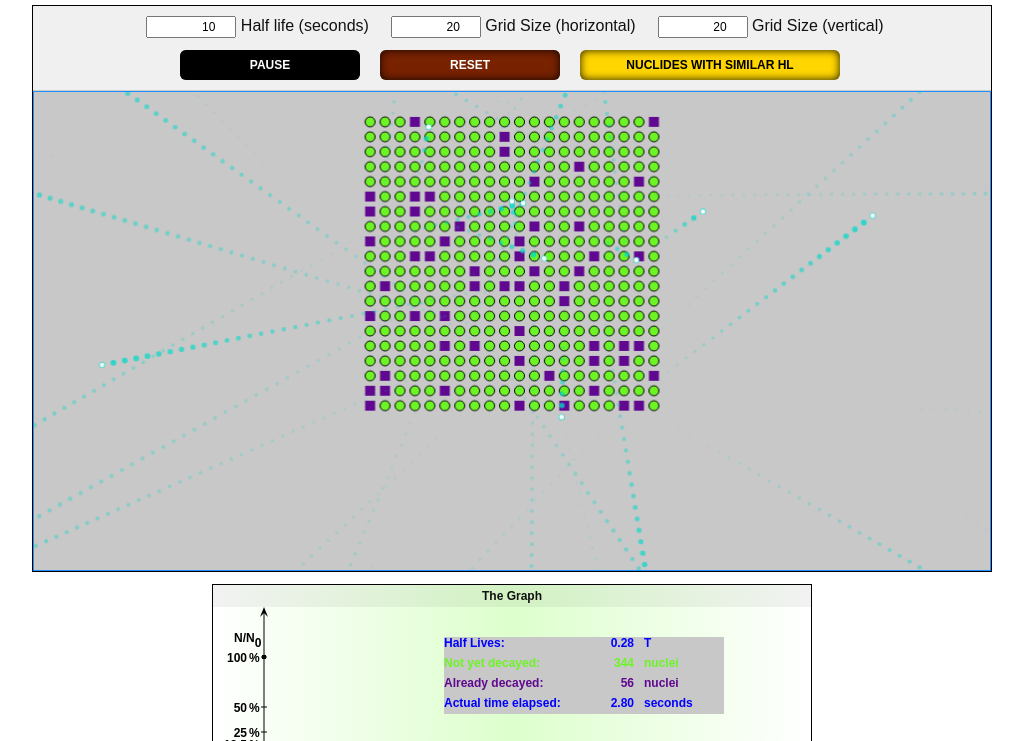
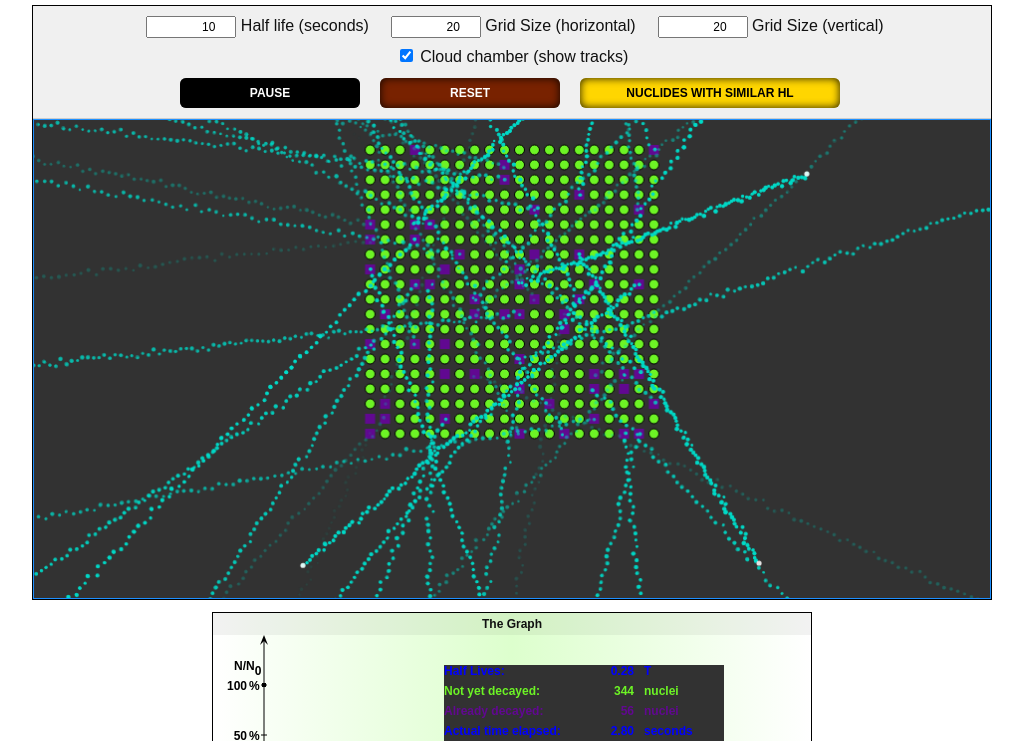
Before and after one commit to rlawry/2D-radioactive-decay, a plain HTML site: page index.html in a window 1280 px wide. Both pictures are taken after a click on the button "START". Shown: the part 59-800 px from the top of the page, without its empty margins (128-1151 px from the left). Drawn offline with Linux system fonts and the light colour scheme.

Commit message:
cloud chamber

```diff
--- a/index.html
+++ b/index.html
@@ -324,6 +324,12 @@
             <input type="number" id="gridY" value="20">
             Grid Size (vertical)
           </span>
+          <span class="pos1">
+            <label>
+              <input type="checkbox" id="cloudChamber" checked>
+              Cloud chamber (show tracks)
+            </label>
+          </span>
         </div>
         <div>
           <button id="bu2" class="start">Start</button>
@@ -361,11 +367,13 @@
   </div>
 
   <script>
-    var colorBackground = "rgba(200,200,200,1)";
+    var colorBackground = "rgba(50,50,50,1)";
     var colorActive = "#ff0000";
     var colorGradActive;
     var colorDecayed = "#000000";
     var colorTime = "#0000ff";
+
+    var showCloudChamber = true;  // controls trail rendering only
 
     var prevHalfLife = null;   // for palette changes
 
@@ -414,6 +422,11 @@
     var symbolHalfLife = "T";
     var symbolQuotient = "N/N_0";
 
+    var decayRunning = false;   // controls radioactive decay only
+    var loopRunning = false;   // controls whether RAF loop is active
+    var rafId = null;
+    var lastNow = 0;
+
     var particles = [];
     var animFrameId = null;
 
@@ -424,81 +437,146 @@
       };
     }
 
+    const ACCENT_RGBA = "rgba(0,218,200,1)";
+
     function spawnParticle(x, y) {
-      var angle = Math.random() * Math.PI * 2;
-      var speed = 660 + Math.random() * 60;      // slightly slower for smoother arcs
-      var life = 4 + Math.random() * 2;          // 4–6 seconds total visible time
+      const angle = Math.random() * 2 * Math.PI;
+      const speed = 3500 + Math.random() * 300;  // keep your high energy
+      const life = 2 + Math.random() * 1;       // uniform fade window
+      const length = 550 + Math.random() * 200;   // track length
+
+      const dx = Math.cos(angle), dy = Math.sin(angle);
+
+      // Precompute polyline at fixed spacing -> smooth, uniform density
+      const spacing = 6; // px between vertices
+      const n = Math.max(2, Math.ceil(length / spacing));
+      const points = new Array(n);
+      for (let i = 0; i < n; i++) {
+        const s = i * spacing;
+        points[i] = { x: x + dx * s, y: y + dy * s };
+      }
+
+      // Precompute shimmer specks anchored to the line (2 per vertex)
+      const theta = Math.atan2(dy, dx) + Math.PI / 2;
+      const specks = [];
+      for (let i = 0; i < n; i++) {
+        const base = points[i];
+        const jitter = (Math.random() - 0.5) * 4; // ±2 px band
+        const sx = base.x + Math.cos(theta) * jitter;
+        const sy = base.y + Math.sin(theta) * jitter;
+        const at = i * spacing; // distance along track where speck becomes visible
+        specks.push({ x: sx, y: sy, r: 0.9 + Math.random() * 1.1, at });
+        specks.push({
+          x: sx + (Math.random() - 0.5),
+          y: sy + (Math.random() - 0.5), r: 0.7 + Math.random() * 0.9, at
+        });
+      }
 
       particles.push({
-        x: x,
-        y: y,
-        vx: Math.cos(angle) * speed,
-        vy: Math.sin(angle) * speed,
-        life: life,
-        maxLife: life,
-        history: [],
-        historyMax: 90                           // long trail (tune if needed)
+        x0: x, y0: y, dx, dy,
+        speed, length,
+        age: 0, life, maxLife: life,
+        spacing, points, specks
       });
     }
 
     function updateParticles(dt) {
       if (dt <= 0) return;
 
-      for (var i = particles.length - 1; i >= 0; i--) {
-        var p = particles[i];
+      for (let i = particles.length - 1; i >= 0; i--) {
+        const p = particles[i];
+        p.age += dt;
+        p.life -= dt;
+        if (p.life <= 0) { particles.splice(i, 1); continue; }
 
-        p.life -= dt;
-        if (p.life <= 0) {
+        // Off-screen cull once the visible segment is entirely outside
+        const currentLen = Math.min(p.speed * p.age, p.length);
+        const tipIndex = Math.max(1, Math.floor(currentLen / p.spacing));
+        const a = p.points[0];
+        const b = p.points[Math.min(tipIndex, p.points.length - 1)];
+        if (segmentOffscreen(a.x, a.y, b.x, b.y, 12, canvas.width, canvas.height)) {
           particles.splice(i, 1);
-          continue;
+        }
+      }
     }
 
-        p.x += p.vx * dt;
-        p.y += p.vy * dt;
-
-        p.history.push({ x: p.x, y: p.y });
-        if (p.history.length > p.historyMax) {
-          p.history.shift();
-        }
-      }
+    function prand(seed) {
+      var x = Math.sin(seed) * 10000;
+      return x - Math.floor(x);
     }
 
 function renderParticles() {
   for (var i = 0; i < particles.length; i++) {
     var p = particles[i];
-        var lifeFactor = p.life / p.maxLife; // 1 -> 0 over lifetime
-        var history = p.history;
-        var len = history.length;
+    var lifeFactor = p.life / p.maxLife;
+    if (lifeFactor <= 0) continue;
 
-        if (len === 0) continue;
+    // Visible portion of the ray at this time
+    var currentLen = Math.min(p.speed * p.age, p.length);
+    if (currentLen <= 0) continue;
 
-        // Tail (oldest) at j=0 -> faint
-        // Head (newest) at j=len-1 -> bright
-        for (var j = 0; j < len; j++) {
-          var h = history[j];
+    // Uniform fade of the whole track as time passes
+    var alphaTrack = Math.max(0, Math.min(1, lifeFactor)) * 0.9;
 
-          var t = j / (len - 1 || 1);          // 0 at tail, 1 at head
-          var alpha = lifeFactor * t * 0.9;    // fade with both age and life
-          if (alpha <= 0.02) continue;
+    if (showCloudChamber) {
+      // Densified shimmer along the ray (no history)
+      var segments = 100;                     // resolution
+      var step = currentLen / segments;
+      var perp = Math.atan2(p.dy, p.dx) + Math.PI / 2;
 
-          var radius = 1 + 2 * t;              // slightly larger near head
+      for (var s = 0; s <= currentLen; s += step) {
+        var t = s / (p.length || 1);         // 0..1 along full planned length
+
+        var baseX = p.x0 + p.dx * s;
+        var baseY = p.y0 + p.dy * s;
+
+        // Tight perpendicular jitter band → cloud-chamber look
+        var seed = i * 997 + Math.floor(t * 977);
+        var jitterMag = 1.5 + 2.5 * prand(seed);          // narrow band
+        var jitter = (prand(seed + 1) - 0.5) * 2 * jitterMag;
+
+        var cx = baseX + Math.cos(perp) * jitter;
+        var cy = baseY + Math.sin(perp) * jitter;
+
+        // A few specks per sample to avoid gaps (uniform alpha)
+        var specks = 3;
+        for (var k = 0; k < specks; k++) {
+          var sSeed = seed + k * 37;
+          var r = 1.0 + 1.2 * prand(sSeed + 1);
 
           ctx.beginPath();
-          ctx.fillStyle = "rgba(0,218,200," + alpha + ")";
-          ctx.arc(h.x, h.y, radius, 0, 2 * Math.PI);
-          ctx.fill();
-        }
-
-        // Extra head sparkle at current position
-        var headAlpha = lifeFactor;
-        if (headAlpha > 0.05) {
-          ctx.beginPath();
-          ctx.fillStyle = "rgba(255,255,255," + headAlpha + ")";
-          ctx.arc(p.x, p.y, 2.4, 0, 2 * Math.PI);
+          ctx.fillStyle = "rgba(0,218,200," + alphaTrack + ")";
+          ctx.arc(
+            cx + (prand(sSeed + 2) - 0.5) * 0.9,
+            cy + (prand(sSeed + 3) - 0.5) * 0.9,
+            r,
+            0, 2 * Math.PI
+          );
           ctx.fill();
         }
       }
     }
+
+    // Bright head at current tip (always visible)
+    var tipX = p.x0 + p.dx * currentLen;
+    var tipY = p.y0 + p.dy * currentLen;
+
+    ctx.beginPath();
+    ctx.fillStyle = "rgba(255,255,255," + alphaTrack + ")";
+    ctx.arc(tipX, tipY, 2.6, 0, 2 * Math.PI);
+    ctx.fill();
+  }
+}
+
+
+    function segmentOffscreen(x1, y1, x2, y2, m, W, H) {
+      const left = Math.max(x1, x2) < -m;
+      const right = Math.min(x1, x2) > W + m;
+      const above = Math.max(y1, y2) < -m;
+      const below = Math.min(y1, y2) > H + m;
+      return left || right || above || below;
+    }
+
     function renderAtomsAndParticles() {
       ctx.fillStyle = colorBackground;
       ctx.fillRect(0, 0, canvas.width, canvas.height);
@@ -567,6 +645,15 @@
       bu1.onclick = reactionReset;
       bu2.onclick = reactionStart;
       bu3.onclick = reactionDiagram;
+      var cc = getElement("cloudChamber");
+      if (cc) {
+        showCloudChamber = cc.checked;
+        cc.addEventListener("change", function () {
+          showCloudChamber = cc.checked;
+          // optional immediate visual refresh
+          renderAtomsAndParticles();
+        });
+      }
     }
 
     function setButton2State(st) {
@@ -584,30 +671,63 @@
 
     function reactionReset() {
       setButton2State(0);
-      stopAnimation();
-      reset();
+      decayRunning = false;
+      stopLoop();          // stop RAF
+      reset();             // rebuild atoms, times, arrays
       paintAtoms();
       writeValues();
     }
 
     function reactionStart() {
+      // toggle button state: 0->1 (start), 1->2 (pause), 2->1 (resume)
       switchButton2();
-      if (bu2.state === 1) startAnimation();
-      else stopAnimation();
-      if (bu2.state === 2) savePoint();
-      // optional: one immediate update on click
-      paintSimulation(0);
+
+      if (bu2.state === 1) {          // Start/Resume
+        decayRunning = true;
+        ensureLoop();                 // make sure RAF is running
+      } else if (bu2.state === 2) {   // Pause
+        decayRunning = false;         // stop advancing decay clock
+        savePoint();                  // keep your “pause point” behavior
+        ensureLoop();                 // keep loop alive to drain particles
+      }
+    }
+
+    function ensureLoop() {
+      if (!loopRunning) {
+        loopRunning = true;
+        lastNow = performance.now();
+        rafId = requestAnimationFrame(loopStep);
+      }
+    }
+
+    function stopLoop() {
+      loopRunning = false;
+      if (rafId != null) {
+        cancelAnimationFrame(rafId);
+        rafId = null;
+      }
+    }
+
+    function loopStep(now) {
+      if (!loopRunning) return;
+
+      var dt = (now - lastNow) / 1000;
+      lastNow = now;
+      if (dt < 0) dt = 0;
+      if (dt > 0.1) dt = 0.1;   // clamp tab-jump spikes
+
+      paintSimulation(dt);      // advance particles every frame; decay only if running
+
+      // Auto-stop when nothing to animate
+      if (!decayRunning && particles.length === 0) {
+        stopLoop();
+        return;
+      }
+      rafId = requestAnimationFrame(loopStep);
     }
 
     function reactionDiagram() {
       drawDecayLine();
-    }
-
-    function startAnimation() {
-      if (on) return;
-      on = true;
-      t0 = performance.now();
-      animFrameId = requestAnimationFrame(animationStep);
     }
 
     function animationStep(now) {
@@ -622,14 +742,6 @@
 
       paintSimulation(dt);
       animFrameId = requestAnimationFrame(animationStep);
-    }
-
-    function stopAnimation() {
-      on = false;
-      if (animFrameId != null) {
-        cancelAnimationFrame(animFrameId);
-        animFrameId = null;
-      }
     }
 
     function savePoint() {
@@ -944,26 +1056,26 @@
     }
 
     function paintSimulation(dt) {
-      // dt is seconds between frames
       dt = dt || 0;
 
-      if (on && dt > 0) {
+      // Advance decay clock only when not paused
+      if (decayRunning && dt > 0) {
         timeVariable += dt;
       }
 
-      // Handle decays and spawn particles
+      // Spawn decays only when decay is running
+      if (decayRunning) {
         for (var i = 0; i < AtomTotal; i++) {
           if (decayed[i]) continue;
           if (timeVariable < timeDecay[i]) continue;
-
           decayed[i] = true;
           number--;
-
           var pos = getNucleusPosition(i);
           spawnParticle(pos.x, pos.y);
         }
+      }
 
-      // Update particle motion and lifetimes
+      // Particles always update & fade, even when paused
       updateParticles(dt);
 
       // Redraw atoms + particle effects
@@ -978,7 +1090,6 @@
         graphCtx.fillRect(p.x - 2, p.y - 2, 4, 4);
       }
     }
-
     document.addEventListener("DOMContentLoaded", start, false);
 
     // Nuclides modal
```
Lines whose indentation alone changed are shown as unchanged.
